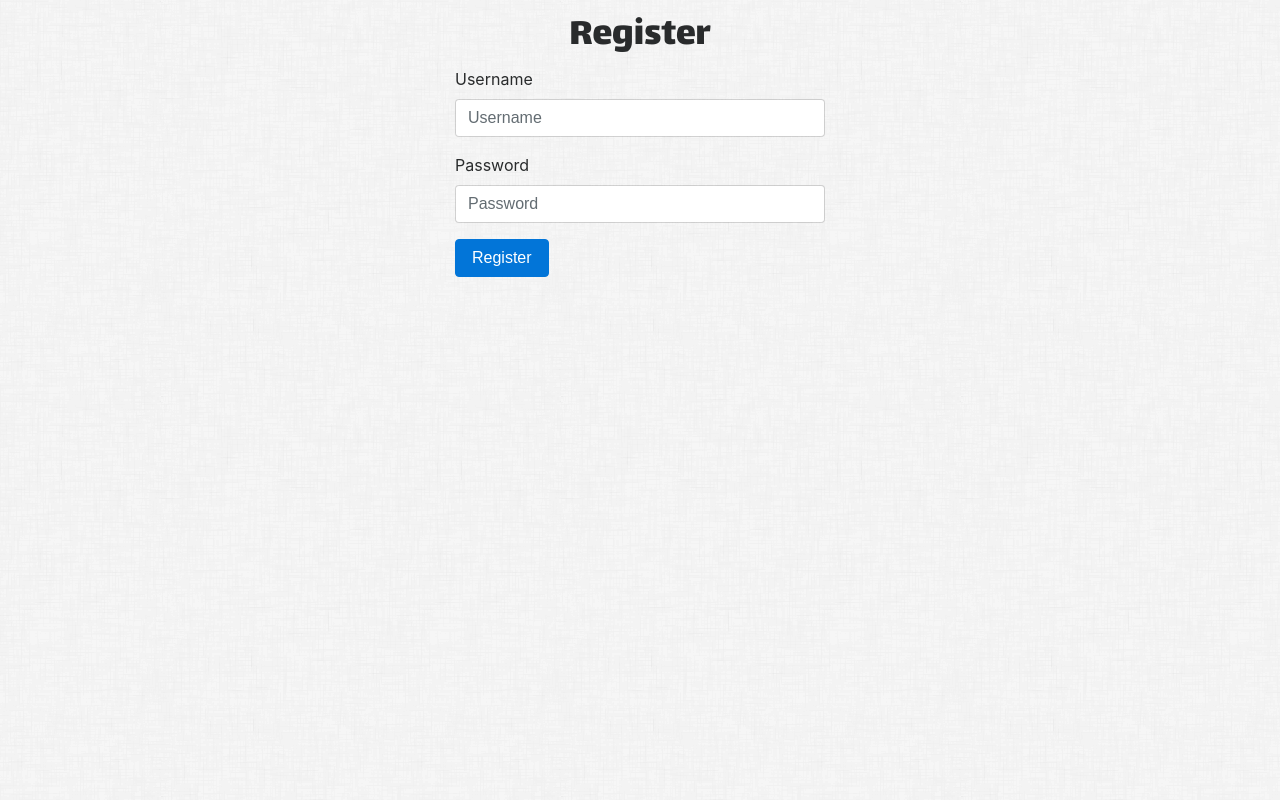
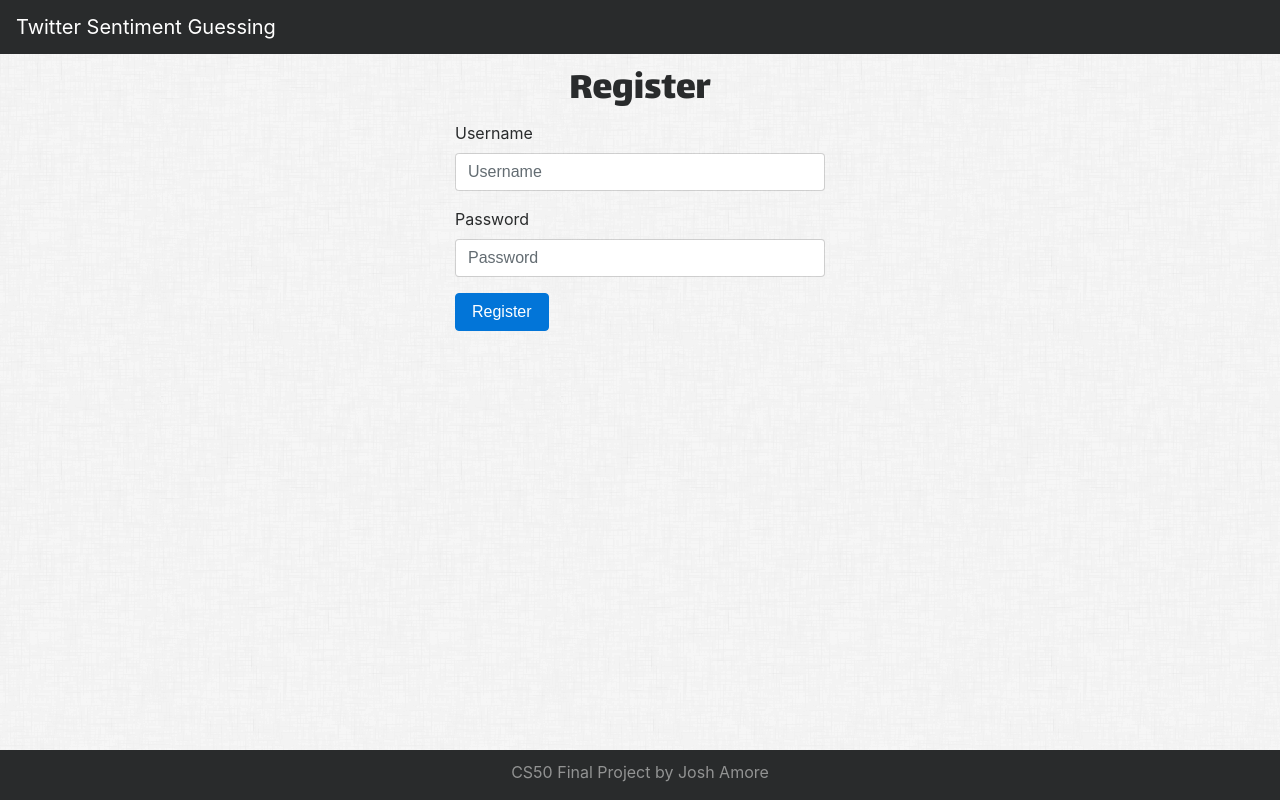
Before and after one commit to joshamore/twitter_sentiment_game, a Flask app: page /register in a window 1280 px wide. Run offline with Flask 2, Linux system fonts and the light colour scheme; some libraries are stand-ins or nearby versions.

Commit message:
added navbar to all pages. Added footer to all pages

```diff
--- a/application.py
+++ b/application.py
@@ -11,8 +11,6 @@ from passlib.apps import custom_app_context as pwd_context
 
 # Setting up Flask app
 app = Flask(__name__)
-# REMOVE
-app.debug = True
 
 # Secret key used for session cookie
 app.secret_key = os.urandom(24)
--- a/static/styles.css
+++ b/static/styles.css
@@ -6,6 +6,9 @@ body {
 }
 h1 {
     font-family: 'Lalezar', 'Palatino';
+}
+.content {
+    min-height: calc(100vh - 70px);
 }
 
 
@@ -52,7 +55,8 @@ Twitter Display
 .displayPic {
     width: 100px;
     height: auto;
-    border: 2px solid grey;
+    border: 4px solid white;
+    border-radius: 50%;
     margin-bottom: 15px;
 }
 
@@ -97,3 +101,27 @@ History
 .historyOutcomeEmoji {
     width: 30px;
 }
+
+
+/*****************************
+Footer
+*****************************/
+.footer {
+    width: 100%;
+    height: 50px;
+    margin-top: 20px;
+    margin-bottom: 0;
+    background-color: #292b2c;
+}
+.footerContent {
+    padding-top: 10px;
+    color: #929393;
+}
+.footerContent a {
+    color: #929393;
+    text-decoration: none;
+}
+.footerContent a:hover {
+    color: #c8c9c9;
+    text-decoration: none;
+}
--- a/templates/layout.html
+++ b/templates/layout.html
@@ -10,6 +10,7 @@
     </head>
 
     <body>
+        <div class="content">
             <!-- Navbar displayed if user logged in -->
             {% if 'username' in session %}
             <nav class="navbar navbar-toggleable-md navbar-inverse bg-inverse navMargin">
@@ -32,12 +33,25 @@
                     </div>
                 </div>
             </nav>
+            {% else %}
+            <nav class="navbar navbar-inverse bg-inverse navMargin">
+                <a class="navbar-brand" href="{{url_for('index')}}">Twitter Sentiment Guessing</a>
+            </nav>
             {% endif %}
 
             <!-- Mail block will be generated from templates -->
             <main>
                 {% block main %}{% endblock %}
             </main>
+        </div>
+
+        <!-- Footer -->
+        <div class="footer">
+            <div class="footerContent text-center">
+                <p>CS50 Final Project by <a href="https://joshamore.com" target="_blank">Josh Amore</a></p>
+            </div>
+        </div>
+
         <!-- Scripts -->
         <script type=text/javascript>
             $SCRIPT_ROOT = {{ request.script_root|tojson|safe }};
```
Also changed, not shown: twittergame.db. Lines whose indentation alone changed are shown as unchanged.
